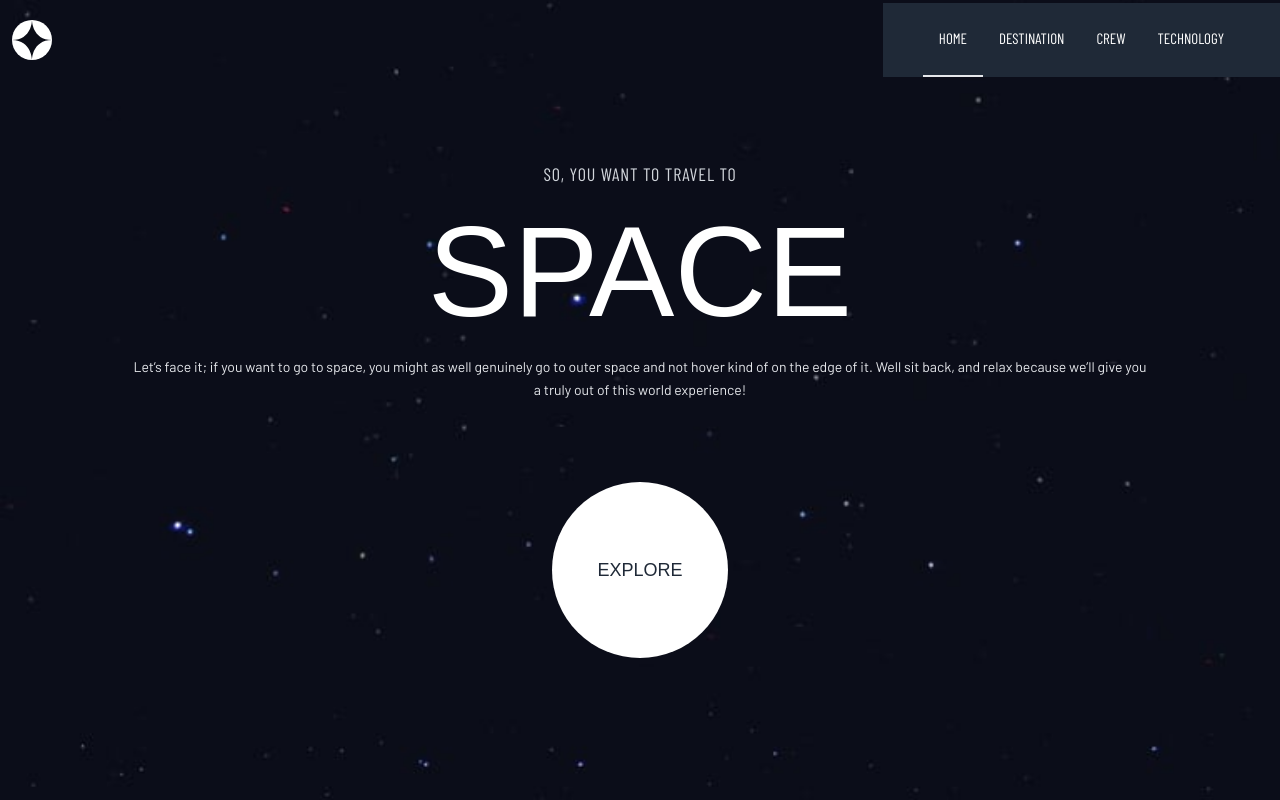
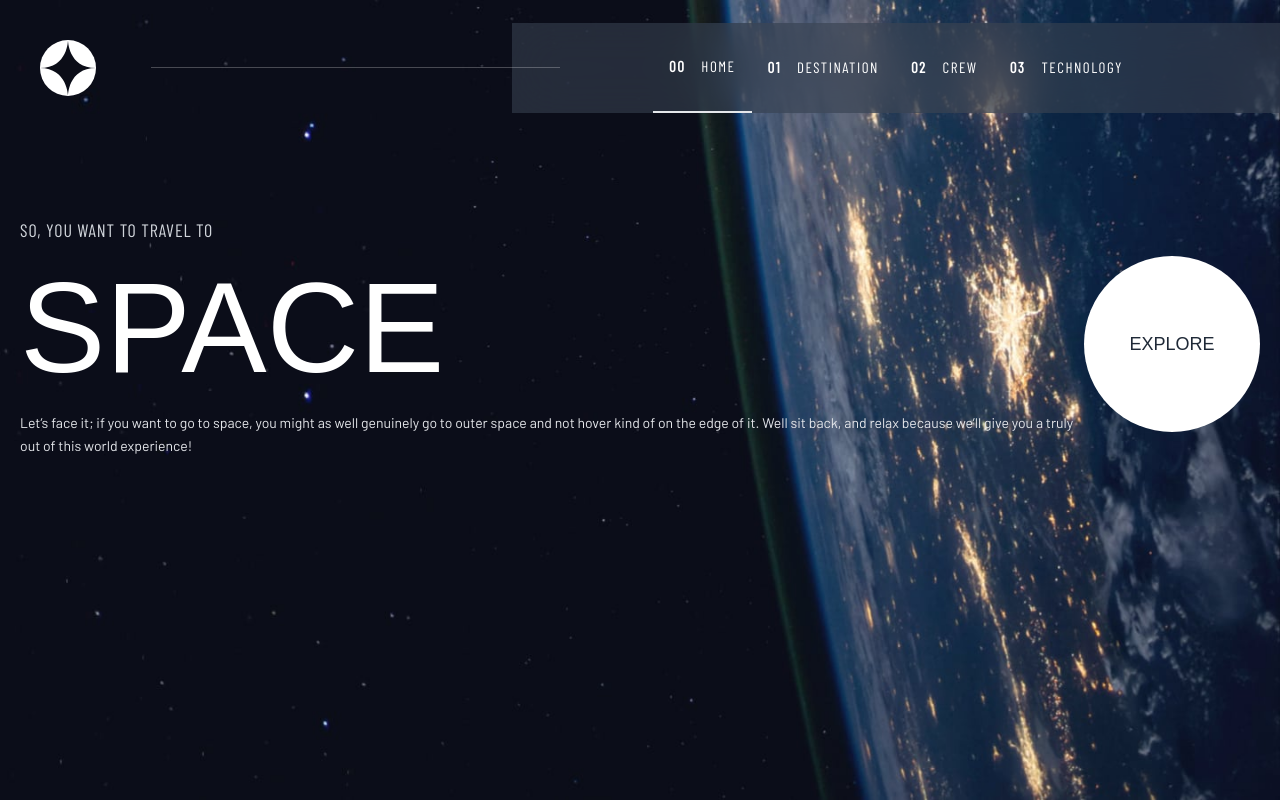
Before and after one commit to oluwakayode-a/space-tourism-website, a Vue app: page / in a window 1280 px wide. Built offline with nearby package versions, Linux system fonts and the light colour scheme; a web font is replaced by a local one.

Commit message:
Completed large nav

```diff
--- a/src/App.vue
+++ b/src/App.vue
@@ -1,23 +1,26 @@
 <template>
 <div class="overflow-x-hidden overflow-y-auto relative h-screen inner-container" :class="selected">
   <div class="py-5 px-3 sm:py-0 sm:px-0">
-    <div class="flex justify-between items-center">
-      <span class="logo h-6 w-6 sm:h-10 sm:w-10 sm:my-5 mx-3">
+    <div class="flex justify-between items-center lg:my-5">
+      <span class="logo h-6 w-6 lg:h-14 lg:w-14 sm:h-10 sm:w-10 sm:my-5 lg:mx-10 mx-3">
         <svg viewBox="0 0 40 40" fill="none" xmlns="http://www.w3.org/2000/svg">
           <circle cx="20" cy="20" r="20" fill="white"/>
           <path fill-rule="evenodd" clip-rule="evenodd" d="M20 0C20 0 20 20 0 20C19.648 20.1428 20 40 20 40C20 40 20 20 39.9999 20C20 20 20 0 20 0Z" fill="#0B0D17"/>
         </svg>
       </span>
+
       <!-- Desktop Navigation -->
-      <div class="bg-gray-800 h-full px-10 hidden sm:block">
-        <nav class="flex">
-          <router-link :to="nav.path" v-for="(nav, index) in navigation" :key="index" class="px-4 py-6" :class="isActive(nav.name) && 'border-b-2 border-gray-200'">
-            <span class="s-text-con uppercase text-">{{ nav.name }}</span>
+      <div id="nav" class="bg-gray-800 lg:bg-gray-700 h-full px-10 hidden sm:block lg:backdrop-filter lg:backdrop-blur-xl lg:bg-opacity-60 lg:w-3/5">
+        <nav class="flex justify-center items-center">
+          <router-link :to="nav.path" v-for="(nav, index) in navigation" :key="index" class="px-4 py-6 lg:py-8 tracking-widest lg:hover:border-b-2 lg:hover:border-gray-500" :class="isActive(nav.name) && 'border-b-2 border-gray-200'">
+            <span class="s-text-con mr-4 font-bold hidden lg:inline">{{ nav.tag }}</span>
+            <span class="s-text-con uppercase tracking-widest">{{ nav.name }}</span>
           </router-link>
         </nav>
       </div>
       <MenuIcon class="h-6 w-6 cursor-pointer sm:hidden" aria-hidden="true" @click="toggleSide" />
     </div>
+
     <!-- Mobile Navigation -->
     <div class="sm:hidden h-screen z-10 w-9/12 absolute right-0 inset-y-0 transition duration-200 ease-in-out backdrop-filter backdrop-blur-xl bg-opacity-60 translate-x-full" id="sidebar">
       <nav class="px-8 py-24 relative" role="navigation">
@@ -92,4 +95,17 @@ watch(router.currentRoute, () => {
   background: url('');
   @apply bg-cover;
 }
+
+@media screen and (min-width: 1024px) {
+  #nav:after {
+      background-color: #fff;
+      content: "";
+      height: 1px;
+      opacity: .25;
+      position: absolute;
+      right: calc(100% - 48px);
+      top: 44px;
+      width: calc(100vw - 103px - 100%);
+  }
+}
 </style>
--- a/src/views/Home.vue
+++ b/src/views/Home.vue
@@ -1,15 +1,17 @@
 <template>
-  <div class="text-center pt-10 sm:pt-15 px-5 h-full">
+  <div class="text-center pt-10 sm:pt-15 px-5 h-full lg:flex lg:text-left">
+    <div>
       <h3 class="s-text-con uppercase tracking-wider text-lg text-gray-300 sm:mt-10">
         So, you want to travel to
       </h3>
       <h1 class="uppercase text-7xl my-5 sm:text-9xl">Space</h1>
 
-    <p class="s-text text-gray-200 text-sm leading-relaxed mt-5 sm:px-28">
+      <p class="s-text text-gray-200 text-sm leading-relaxed mt-5 sm:px-28 lg:px-0">
         Let’s face it; if you want to go to space, you might as well genuinely go
         to outer space and not hover kind of on the edge of it. Well sit back, and
         relax because we’ll give you a truly out of this world experience!
       </p>
+    </div>
 
     <router-link to="/destination">
       <button
@@ -58,4 +60,11 @@ button:hover {
     @apply bg-cover;
   }
 }
+
+@media (min-width: 1024px) {
+  .home {
+    background: url('../assets/home/background-home-desktop.jpg') no-repeat;
+    @apply bg-cover;
+  }
+}
 </style>
```
Lines whose indentation alone changed are shown as unchanged.
